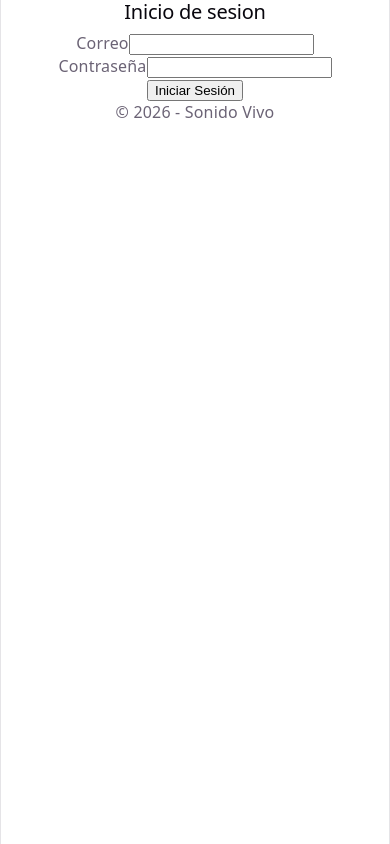
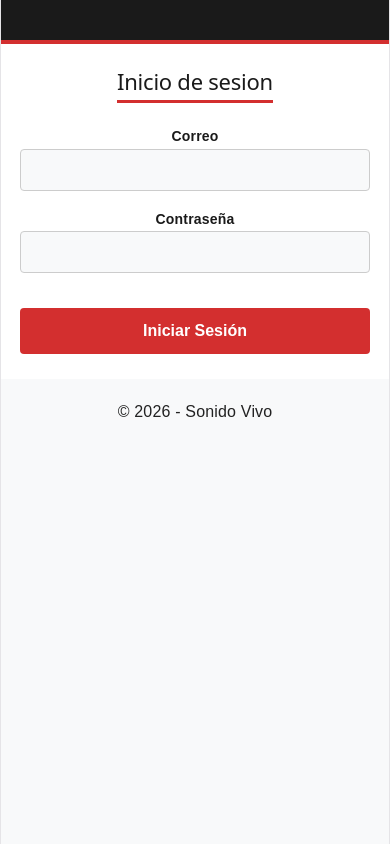
Before and after one commit to CodedbyMeTheGreatest/tienda-sonido-vivo, a React (Vite) app: page / in a window 390 px wide. Built offline with nearby package versions, Linux system fonts and the light colour scheme.

Commit message:
Actualización de estructura de carpetas e Incorporación del diseño utilizado en la version 1 de la página. - Corina Urrutia

```diff
--- a/src/App.css
+++ b/src/App.css
@@ -1,184 +1,102 @@
-.counter {
-  font-size: 16px;
-  padding: 5px 10px;
-  border-radius: 5px;
-  color: var(--accent);
-  background: var(--accent-bg);
-  border: 2px solid transparent;
-  transition: border-color 0.3s;
-  margin-bottom: 24px;
-
-  &:hover {
-    border-color: var(--accent-border);
-  }
-  &:focus-visible {
-    outline: 2px solid var(--accent);
-    outline-offset: 2px;
-  }
+/*Diseño General*/
+* {
+    box-sizing: border-box;
+    margin: 0;
+    padding: 0;
 }
-
-.hero {
-  position: relative;
-
-  .base,
-  .framework,
-  .vite {
-    inset-inline: 0;
-    margin: 0 auto;
-  }
-
-  .base {
-    width: 170px;
-    position: relative;
-    z-index: 0;
-  }
-
-  .framework,
-  .vite {
-    position: absolute;
-  }
-
-  .framework {
-    z-index: 1;
-    top: 34px;
-    height: 28px;
-    transform: perspective(2000px) rotateZ(300deg) rotateX(44deg) rotateY(39deg)
-      scale(1.4);
-  }
-
-  .vite {
-    z-index: 0;
-    top: 107px;
-    height: 26px;
-    width: auto;
-    transform: perspective(2000px) rotateZ(300deg) rotateX(40deg) rotateY(39deg)
-      scale(0.8);
-  }
+header {
+    background-color: #1a1a1a;
+    color: white;
+    padding: 20px 5%;
+    display: flex;
+    justify-content: space-between;
+    align-items: center;
+    border-bottom: 4px solid #d32f2f;
 }
-
-#center {
-  display: flex;
-  flex-direction: column;
-  gap: 25px;
-  place-content: center;
-  place-items: center;
-  flex-grow: 1;
-
-  @media (max-width: 1024px) {
-    padding: 32px 20px 24px;
-    gap: 18px;
-  }
+header h1 {
+    font-size: 24px;
 }
-
-#next-steps {
-  display: flex;
-  border-top: 1px solid var(--border);
-  text-align: left;
-
-  & > div {
-    flex: 1 1 0;
-    padding: 32px;
-    @media (max-width: 1024px) {
-      padding: 24px 20px;
-    }
-  }
-
-  .icon {
-    margin-bottom: 16px;
-    width: 22px;
-    height: 22px;
-  }
-
-  @media (max-width: 1024px) {
-    flex-direction: column;
-    text-align: center;
-  }
-}
-
-#docs {
-  border-right: 1px solid var(--border);
-
-  @media (max-width: 1024px) {
-    border-right: none;
-    border-bottom: 1px solid var(--border);
-  }
-}
-
-#next-steps ul {
-  list-style: none;
-  padding: 0;
-  display: flex;
-  gap: 8px;
-  margin: 32px 0 0;
-
-  .logo {
-    height: 18px;
-  }
-
-  a {
-    color: var(--text-h);
-    font-size: 16px;
-    border-radius: 6px;
-    background: var(--social-bg);
-    display: flex;
-    padding: 6px 12px;
-    align-items: center;
-    gap: 8px;
-    text-decoration: none;
-    transition: box-shadow 0.3s;
-
-    &:hover {
-      box-shadow: var(--shadow);
-    }
-    .button-icon {
-      height: 18px;
-      width: 18px;
-    }
-  }
-
-  @media (max-width: 1024px) {
-    margin-top: 20px;
-    flex-wrap: wrap;
-    justify-content: center;
-
-    li {
-      flex: 1 1 calc(50% - 8px);
+body {
+    font-family: Arial, sans-serif;
+    background-color: #f8f9fa;
+    color: #222;
+    line-height: 1.6;
     }
 
-    a {
-      width: 100%;
-      justify-content: center;
-      box-sizing: border-box;
+main section {
+    padding: 40px 10%;
+    background-color: #ffffff;
+    margin-bottom: 20px;
+}
+main section h2 {
+    font-size: 22px;
+    color: #1a1a1a;
+    border-bottom: 3px solid #d32f2f;
+    display: inline-block;
+    padding-bottom: 5px;
+    margin-bottom: 20px;
+}
+/*Diseño de Formulario (Inicio Sesion / Registro / Contacto / Gestion Usuarios y Productos*/
+.admin-form input.campo-error,
+.admin-form select.campo-error,
+.admin-form textarea.campo-error {
+    border: 2px solid #e53935;
+    background-color: #ffebee;
+}
+.admin-form {
+    display: flex;
+    flex-direction: column;
+    gap: 15px;
+    max-width: 600px;
+    margin: 0 auto;
+}
+.admin-form label {
+    font-weight: bold;
+    font-size: 14px;
+    color: #1a1a1a;
+    margin-bottom: -5px;
+}
+.admin-form input,
+.admin-form select {
+    padding: 12px;
+    border: 1px solid #ccc;
+    border-radius: 4px;
+    font-size: 14px;
+    width: 100%;
+    background-color: #f8f9fa;
+    transition: border-color 0.2s;
+}
+.admin-form input:focus,
+.admin-form select:focus {
+    outline: none;
+    border-color: #d32f2f;
+    background-color: #ffffff;
+    box-shadow: 0 0 5px rgba(211, 47, 47, 0.2);
+}
+.admin-form button {
+    padding: 14px;
+    background-color: #d32f2f;
+    color: white;
+    border: none;
+    border-radius: 4px;
+    font-weight: bold;
+    font-size: 16px;
+    cursor: pointer;
+    margin-top: 20px;
+    transition: background-color 0.2s;
+}
+.admin-form button:hover {
+    background-color: #b71c1c;
+}
+/*Responsividad*/
+@media (max-width: 480px) {
+    main section,
+    body > section {
+        padding: 25px 5%;
     }
-  }
+
+    .admin-form,
+    #form-contacto {
+        max-width: 100%;
+    }
 }
-
-#spacer {
-  height: 88px;
-  border-top: 1px solid var(--border);
-  @media (max-width: 1024px) {
-    height: 48px;
-  }
-}
-
-.ticks {
-  position: relative;
-  width: 100%;
-
-  &::before,
-  &::after {
-    content: '';
-    position: absolute;
-    top: -4.5px;
-    border: 5px solid transparent;
-  }
-
-  &::before {
-    left: 0;
-    border-left-color: var(--border);
-  }
-  &::after {
-    right: 0;
-    border-right-color: var(--border);
-  }
-}
```
Also changed, not shown: 1 other file (tests, documents, lock files or other folders).
